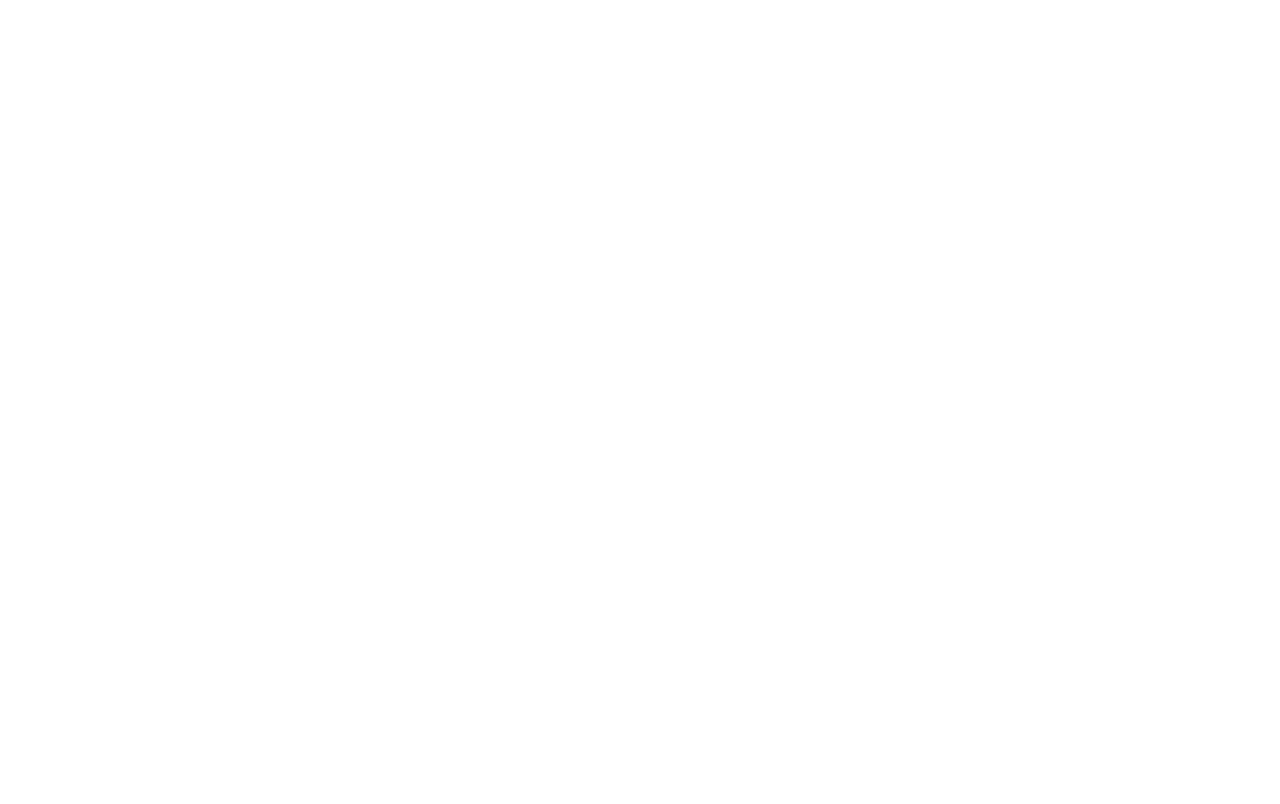
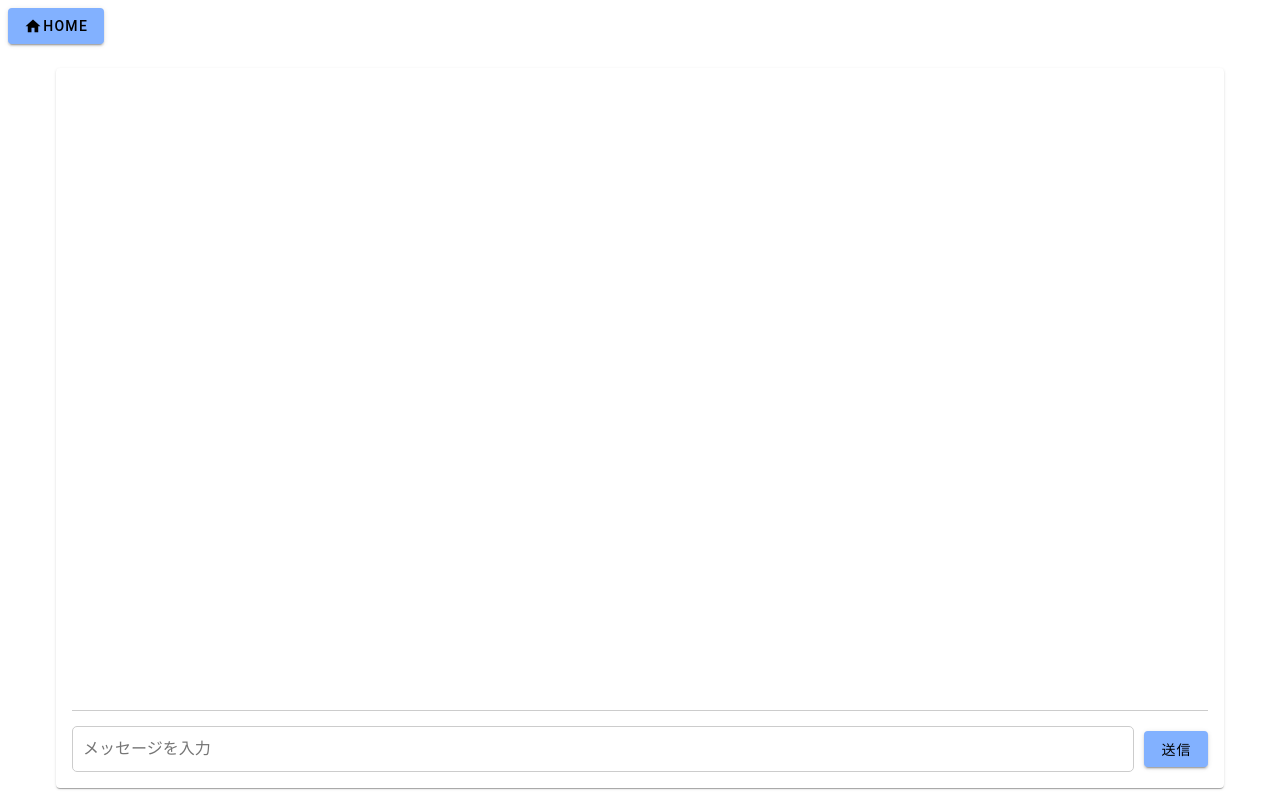
Before and after one commit to superigera/Recursion-vue-assignment-online-dating-app, a Vue app: page /user/1/chat in a window 1280 px wide. Before the commit this address had no page. Built offline with nearby package versions, Linux system fonts and the light colour scheme.

Commit message:
feat: チャット画面の作成

```diff
--- /dev/null
+++ b/src/pages/chat.vue
@@ -0,0 +1,157 @@
+<template>
+    <div>
+        <HomeButton />
+        <v-container>
+            <v-card class="pa-4 chat-container">
+                <v-container class="messages-wrapper">
+                    <v-row v-for="msg in messages" :key="msg.id">
+                        <!-- 受信メッセージ -->
+                        <v-row justify="start" class="ma-16 mb-0">
+                            <v-avatar size="128">
+                                <img :src="user?.picture.large" alt="受信者アバター" />
+                            </v-avatar>
+                            <div class="message-bubble left">
+                                <p>{{ returnMessage }}</p>
+                                {{ msg.time }}
+                            </div>
+                        </v-row>
+
+                        <!-- 送信メッセージ -->
+                        <v-row justify="end" class="ma-16">
+                            <div class="message-bubble right">
+                                <p>{{ msg.message }}</p>
+                                {{ msg.time }}
+                            </div>
+                        </v-row>
+                    </v-row>
+                </v-container>
+
+                <div class="input-container">
+                    <input v-model="newMessage" placeholder="メッセージを入力" class="message-input" />
+                    <v-btn @click="sendNewMessage" color="blue-accent-1" :disabled="isMessageTooLong"> 送信 </v-btn>
+                </div>
+                <p class=" error-message" v-if="isMessageTooLong">
+                    {{ newMessage.length }}/{{ maxMessageLength }} 文字を超えています！
+                </p>
+            </v-card>
+        </v-container>
+    </div>
+</template>
+
+<script lang="ts" setup>
+import { useRoute } from 'vue-router';
+import { useUserStore } from '@/stores/userStore';
+import { useMessagesStore } from '@/stores/messagesStore';
+import { ref, onMounted, nextTick, computed } from "vue";
+import HomeButton from '@/components/button/HomeButton.vue';
+import type { Message } from '@/types/Message';
+
+const route = useRoute();
+// @ts-ignore
+const userId = route.params.id;
+
+const userStore = useUserStore();
+const user = userStore.users.find((user) => user.login.uuid === userId);
+
+const messagesStore = useMessagesStore();
+
+const newMessage = ref("");
+const maxMessageLength = 150;
+
+let messages = ref<Message[]>([]);
+messages.value = messagesStore.getMessagesById(userId);
+
+const returnMessage = "hello";
+
+//メッセージが最大文字数を超えているかのバリデーションチェック
+const isMessageTooLong = computed(() => newMessage.value.length > maxMessageLength);
+
+//メッセージ送信
+function sendNewMessage() {
+    if (newMessage.value === "") {
+        return;
+    }
+    messagesStore.setMessages(userId, newMessage.value);
+    messages.value = messagesStore.getMessagesById(userId);
+    console.log(messages.value);
+    newMessage.value = "";
+
+    scrollToBottom();
+}
+
+//一番下にスクロール
+const scrollToBottom = () => {
+    nextTick(() => {
+        const container = document.querySelector(".messages-wrapper");
+        if (container) {
+            container.scrollTop = container.scrollHeight;
+        }
+    });
+};
+
+onMounted(() => {
+    //読み込み時に一番下にスクロール
+    scrollToBottom();
+});
+</script>
+
+<style scoped>
+.chat-container {
+    display: flex;
+    flex-direction: column;
+    height: 90vh;
+}
+
+.messages-wrapper {
+    flex: 1;
+    overflow-y: auto;
+    overflow-x: hidden;
+    height: 100%;
+}
+
+.message-bubble {
+    max-width: 60%;
+    padding: 12px 16px;
+    border-radius: 16px;
+    font-size: 16px;
+    word-break: break-word;
+    color: white;
+    flex-grow: 0;
+}
+
+.message-bubble.left {
+    background-color: gray;
+    align-self: flex-start;
+    border-top-left-radius: 0;
+    margin-top: 100px;
+}
+
+.message-bubble.right {
+    background-color: green;
+    align-self: flex-end;
+    border-top-right-radius: 0;
+}
+
+.input-container {
+    display: flex;
+    align-items: center;
+    padding-top: 15px;
+    border-top: 1px solid #ccc;
+    position: sticky;
+    bottom: 0;
+    width: 100%;
+    box-sizing: border-box;
+}
+
+.message-input {
+    padding: 10px;
+    border: 1px solid #ccc;
+    border-radius: 5px;
+    width: 100%;
+}
+
+.v-btn {
+    margin-left: 10px;
+    white-space: nowrap;
+}
+</style>
--- a/src/pages/user-detail.vue
+++ b/src/pages/user-detail.vue
@@ -6,7 +6,7 @@
                 <v-img :src="user.picture.large" height="300px" alt="User Picture"></v-img>
                 <div class="d-flex justify-center ma-2">
 
-                    <v-btn color="blue-accent-1">
+                    <v-btn color="blue-accent-1" :to="`/user/${user.login.uuid}/chat`">
                         <v-icon left>mdi-email</v-icon>
                         MESSAGE
                     </v-btn>
--- a/src/router/index.ts
+++ b/src/router/index.ts
@@ -10,6 +10,10 @@
     path: "/user/:id",
     component: () => import("@/pages/user-detail.vue"),
   },
+  {
+    path: "/user/:id/chat",
+    component: () => import("@/pages/chat.vue"),
+  },
 ];
 
 // Vue Router のインスタンスを作成
--- /dev/null
+++ b/src/stores/messagesStore.ts
@@ -0,0 +1,31 @@
+import { defineStore } from "pinia";
+import type { Message } from "../types/Message";
+
+export const useMessagesStore = defineStore("messagesStore", {
+  state: () => ({
+    messages: [] as Message[],
+    loading: false,
+  }),
+
+  actions: {
+    // メッセージ一覧を取得する
+    getMessagesById(userId: string): Message[] {
+      // idが合致するメッセージを取得する
+      return this.messages.filter((message) => message.id === userId);
+    },
+
+    setMessages(userId: string, text: string): void {
+      // 送信されたメッセージを追加する
+      const date = new Date();
+      this.messages.push({
+        id: userId,
+        message: text,
+        time: `${date.getFullYear()}年${
+          date.getMonth() + 1
+        }月${date.getDate()}日${date.getHours()}:${String(
+          date.getMinutes()
+        ).padStart(2, "0")}`,
+      });
+    },
+  },
+});
--- a/src/typed-router.d.ts
+++ b/src/typed-router.d.ts
@@ -18,6 +18,7 @@
    * Route name map generated by unplugin-vue-router
    */
   export interface RouteNamedMap {
+    '/chat': RouteRecordInfo<'/chat', '/chat', Record<never, never>, Record<never, never>>,
     '/user-detail': RouteRecordInfo<'/user-detail', '/user-detail', Record<never, never>, Record<never, never>>,
     '/user-list': RouteRecordInfo<'/user-list', '/user-list', Record<never, never>, Record<never, never>>,
   }
--- /dev/null
+++ b/src/types/Message.ts
@@ -0,0 +1,5 @@
+export interface Message {
+  id: string;
+  message: string;
+  time: string;
+}
```
